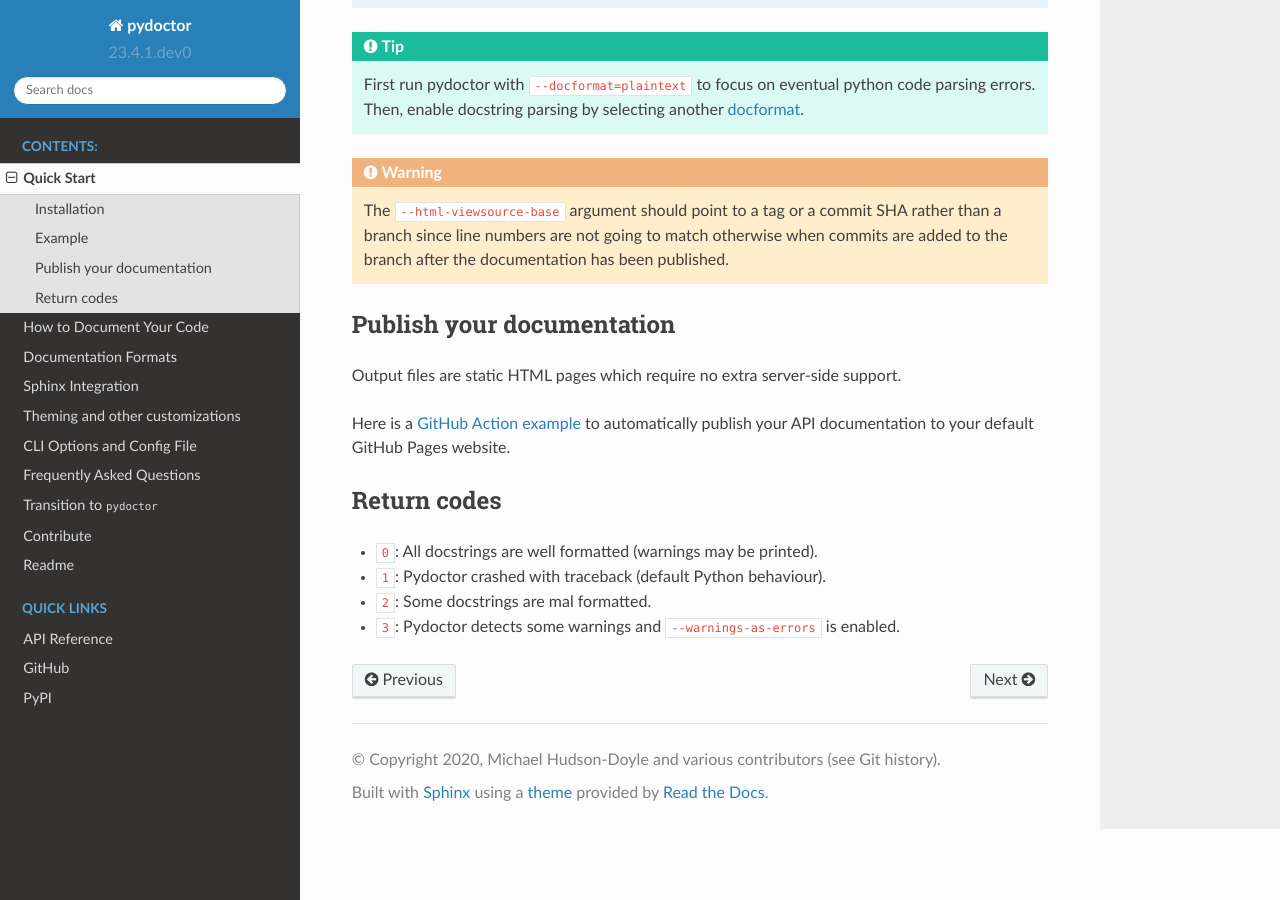
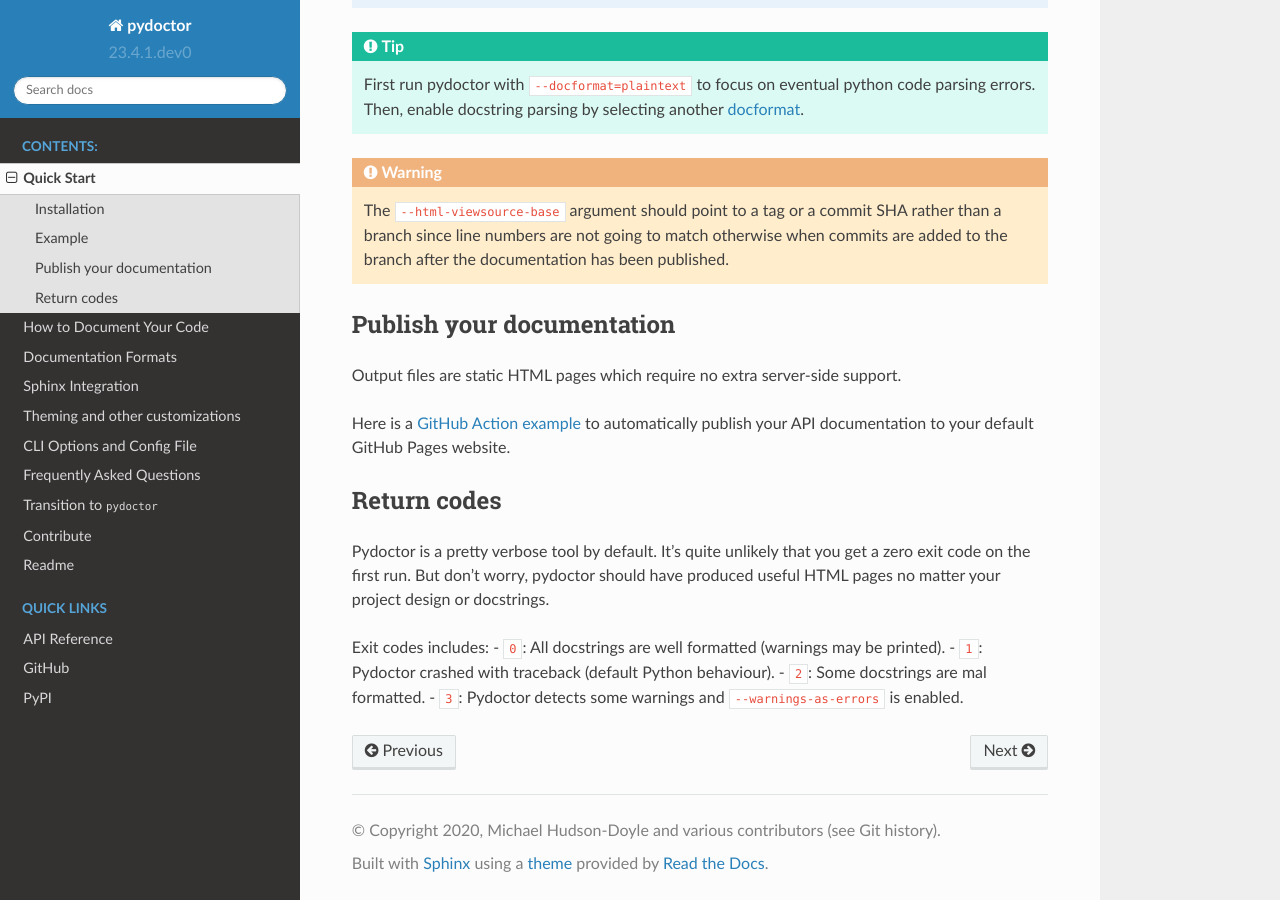
Before and after one commit to twisted/pydoctor, a Sphinx documentation site: the page built from docs/source/quickstart.rst, in a window 1280 px wide and 900 px high, scrolled down 1001 px. Built offline with Sphinx 7.4.7 and the Read the Docs theme 2.0.0, drawn with Linux system fonts in a browser that asks for light colours.

Commit message:
Update docs/source/quickstart.rst

```diff
--- a/docs/source/quickstart.rst
+++ b/docs/source/quickstart.rst
@@ -58,6 +58,10 @@
 Return codes
 ------------
 
+Pydoctor is a pretty verbose tool by default. It’s quite unlikely that you get a zero exit code on the first run.
+But don’t worry, pydoctor should have produced useful HTML pages no matter your project design or docstrings.
+
+Exit codes includes:
 - ``0``: All docstrings are well formatted (warnings may be printed).
 - ``1``: Pydoctor crashed with traceback (default Python behaviour).
 - ``2``: Some docstrings are mal formatted.
```
